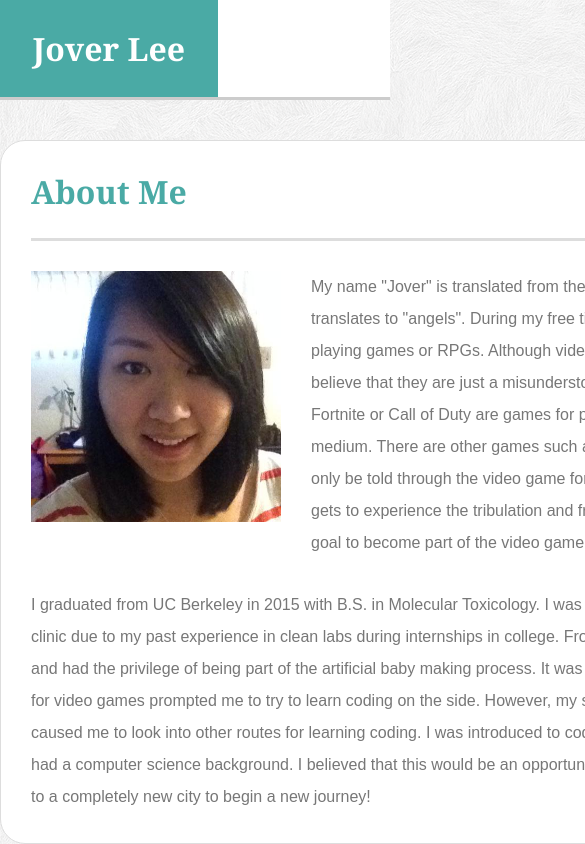
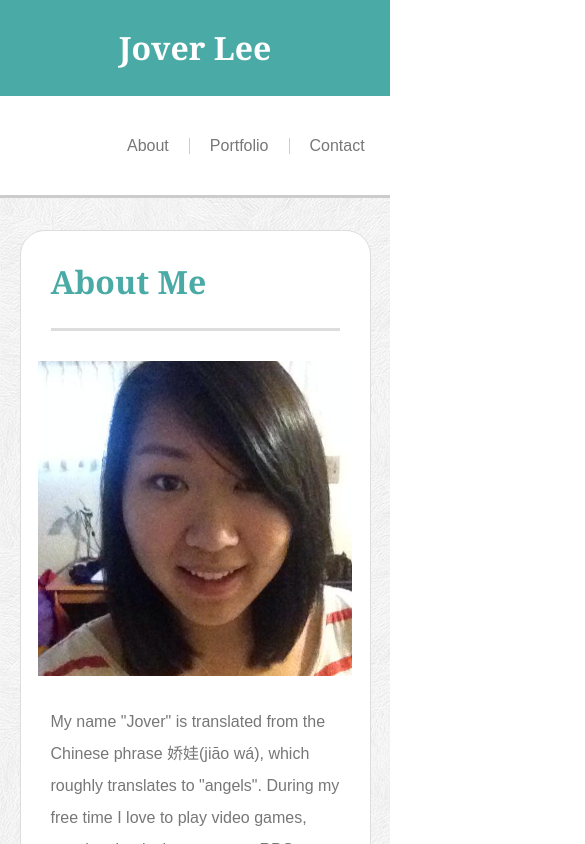
Before and after one commit to joverlee521/Responsive-Portfolio, a plain HTML site: page index.html in a window 390 px wide. Shown: the top 844 px of the page, 585 px wide, since content can reach past the window. Drawn offline with Linux system fonts and the light colour scheme.

Commit message:
added media queries to make the website mobile responsive

```diff
--- a/assets/css/style.css
+++ b/assets/css/style.css
@@ -4,17 +4,17 @@ body {
     background-image: url("../images/subtle_white_feathers.png");
     margin: auto;
 }
-/* Header styles */
-header {
-    display: block;
-    background-color:#ffffff;
-    border-bottom: 3px solid #cccccc;
-}
-/* Header content div used to contain within 960px */
-.header-content {
+/*Content class used to contain within 960px */
+.content {
     width: 960px;
     margin: auto;
     overflow: hidden;
+}
+/* Header styles */
+header {
+    width: 100%;
+    background-color:#ffffff;
+    border-bottom: .2em solid #cccccc;
 }
 
 h1{
@@ -25,9 +25,9 @@ h1{
 header h1 {
     float: left;
     margin: 0;
-    padding: 32.5px;
-    height: 100%;
+    padding: 1em;
     font-family: Georgia, 'Times New Roman', Times, serif;
+    text-align: center;
     color: #ffffff;
     background-color: #4aaaa5;
 }
@@ -68,13 +68,11 @@ li a:hover {
 }
 /* Styles for general main content on all three pages */
 .main-content {
-    width: 960px;
     margin: 40px auto;
     border: 1px solid #dddddd;
     border-radius: 25px;
     background: #ffffff;
     clear: both;
-    overflow: hidden;
 }
 
 .main-content h1 {
@@ -165,3 +163,75 @@ footer {
     border-top: 5px solid #4aaaa5;
     padding-top: 40px;
 }
+
+@media only screen and (max-width: 980px) {
+    .content {
+        margin: 0 4em;
+        width: 90%;
+    }
+    .main-content {
+        margin: 2.5em 0;
+        width: 60%;
+    }
+    .images {
+        margin-left: 2em;
+        margin-right: 0;
+        width: 40%;
+    }
+}
+
+@media only screen and (max-width: 768px) {
+    .content {
+        margin: 0 1.5em;
+        width: 95%;
+    }
+    .main-content {
+        margin: 1.5em;
+        margin-top: 2em;
+        width: 95%;
+    }
+
+}
+
+@media only screen and (max-width: 640px) {
+    .content {
+        margin: 0;
+        width: 100%;
+    }
+    header h1 {
+        box-sizing: border-box;
+        float: none;
+        width: 100%;
+    }
+    nav {
+        float: none;
+        width: 100%;
+        padding: 0 30%;
+    }
+    nav ul {
+        box-sizing: border-box;
+        width: 100%;
+        overflow: hidden;
+    }
+    .main-content{
+        box-sizing: border-box;
+        margin: 2em auto;
+        width: 90%;
+    }
+    .profile-pic {
+        float: none;
+        display: block;
+        margin-right: auto;
+        margin-left: auto;
+        width: 90%;
+        height: auto;
+    }
+    .images {
+        width: 90%;
+    }
+
+    .images img {
+        width: 100%;
+        height: auto;
+    }
+}
--- a/index.html
+++ b/index.html
@@ -3,6 +3,7 @@
 
 <head>
     <meta charset="utf-8"/>
+    <meta name="viewport" content="width=device-width, initial-scale=1">
     <link rel="shorcut icon" href="assets/images/favicon.ico" type="image/x-icon">
     <title>Jover Lee - About Me</title>
     <link rel="stylesheet" href="assets/css/reset.css">
@@ -11,7 +12,7 @@
 
 <body>
     <header>
-        <div class="header-content">
+        <div class="content">
             <h1>Jover Lee</h1>
             <nav>
                 <ul>
@@ -22,7 +23,7 @@
             </nav>
         </div>
     </header>
-    <div class="main-content">
+    <div class="content main-content">
         <h1>About Me</h1>
         <img class="profile-pic" src="assets/images/Profile-pic.jpg" alt="Jover Lee"/>
         <p>My name "Jover" is translated from the Chinese phrase <span lang="zh">娇娃</span>(jiāo wá), which roughly translates to "angels". During my free time I love to play video games, mostly role-playing games or RPGs. Although video games have a bad reputation in mass media, I believe that they are just a misunderstood artform. The most popular games such Fortnite or Call of Duty are games for pure entertainment and do not elevate the medium. There are other games such as Nier: Automata that contains a story that can only be told through the video game format. The player becomes part of the story and gets to experience the tribulation and frustrations of the characters firsthand. It is my goal to become part of the video game industry that creates this art.</p>
```
Also changed, not shown: contact.html (+3 -2 lines), portfolio.html (+3 -2 lines).
